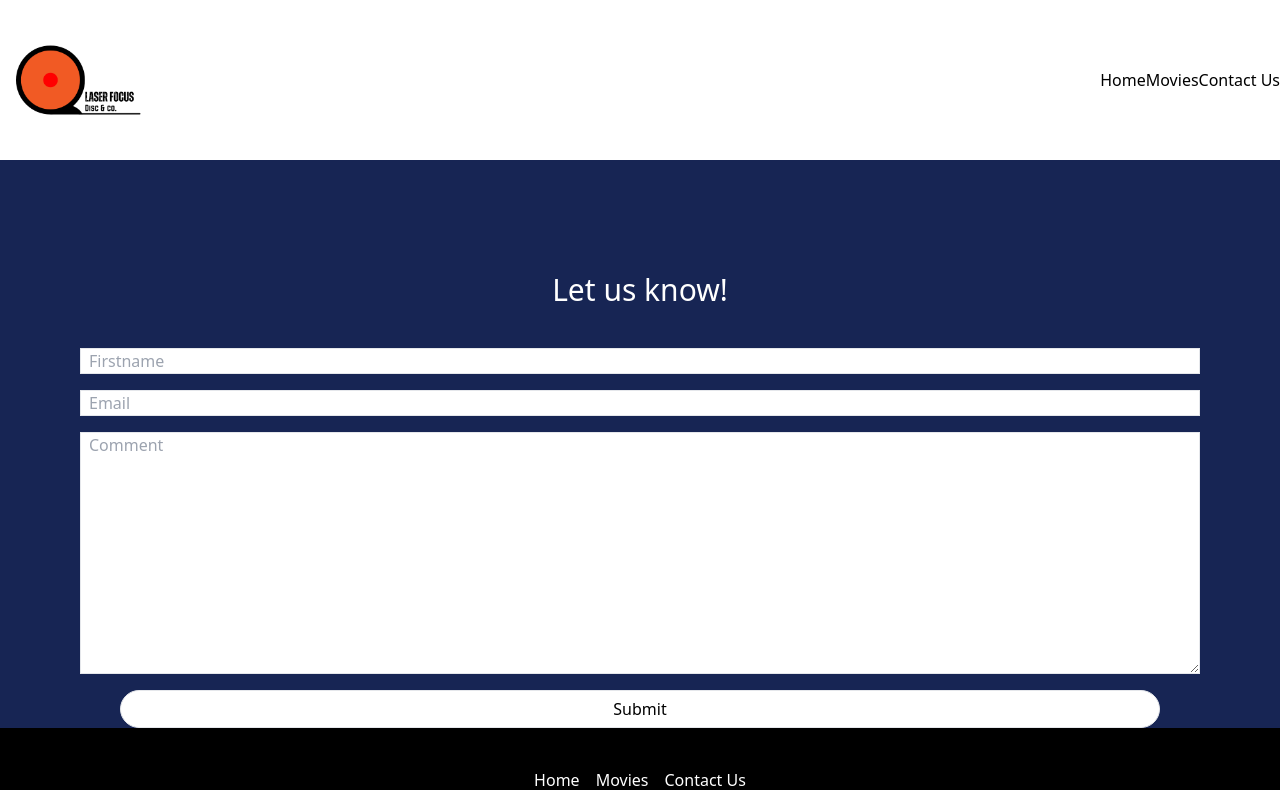
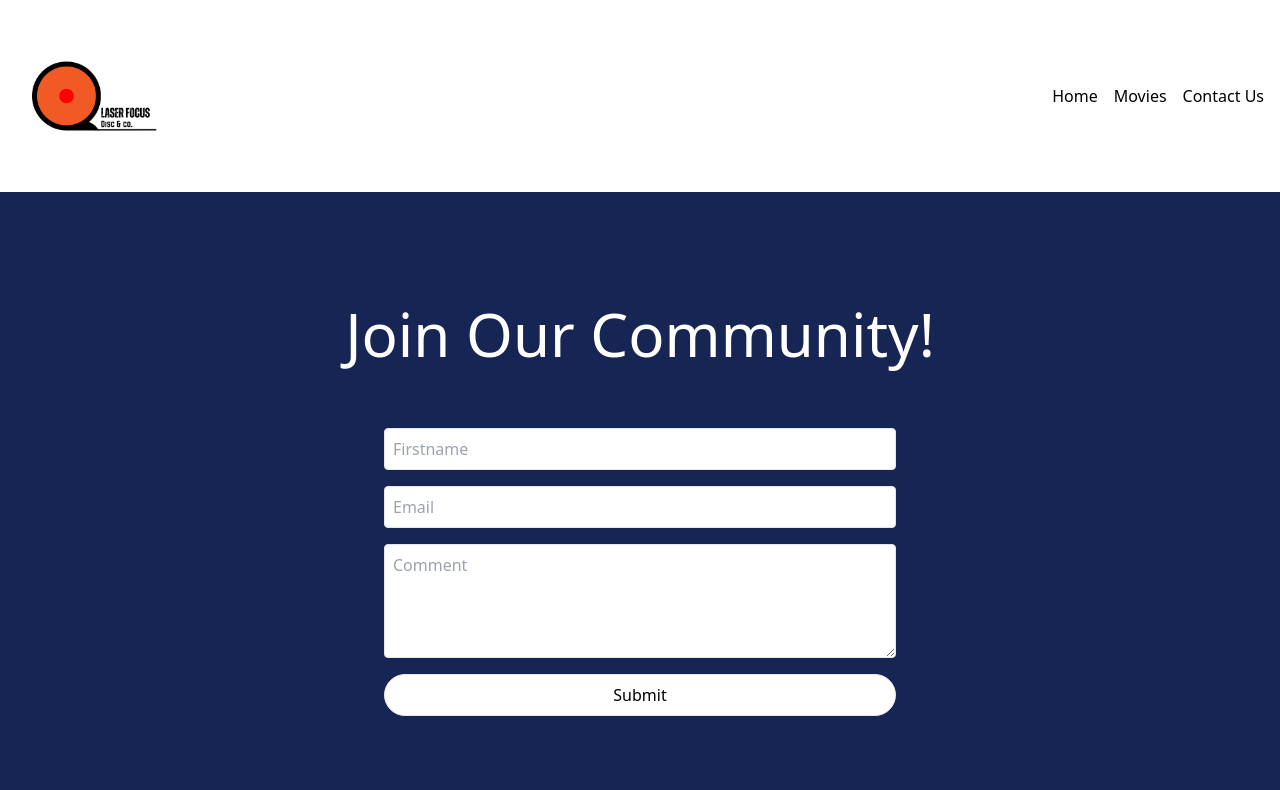
Before and after one commit to J8310048/Ecommerce-V2, a React (Vite) app in the folder ecommerce-v2-vite/: page /contact in a window 1280 px wide. Shown: the top 790 px of the page. Built offline with nearby package versions, Linux system fonts and the light colour scheme.

Commit message:
final design push

```diff
--- a/ecommerce-v2-vite/global_components/ContactForm.jsx
+++ b/ecommerce-v2-vite/global_components/ContactForm.jsx
@@ -14,18 +14,21 @@ function ContactForm() {
   };
 
   return (
-    <section>
-      <div >
-        <form onSubmit={handleSubmit(onSubmit)} className="phonemax: flex flex-col mt-10 relative m-0 justify-center mx-20">
+    <section className="p-4 phonemin:p-8 tabletmin:p-12 desktop:p-16">
+      <div className="flex justify-center">
+        <form
+          onSubmit={handleSubmit(onSubmit)}
+          className="flex flex-col w-full max-w-lg"
+        >
           <input
             {...register("FirstName", {
               required: "First Name is required",
               maxLength: { value: 50, message: "First Name cannot exceed 50 characters" }
             })}
             placeholder="Firstname"
-            className="phonemin: border mb-4  pl-2"
+            className="border mb-4 p-2 rounded"
           />
-          {errors.FirstName && <p className="text-red-500 ml-5">{errors.FirstName.message}</p>}
+          {errors.FirstName && <p className="text-red-500">{errors.FirstName.message}</p>}
 
           <input
             {...register("Email", {
@@ -36,23 +39,24 @@ function ContactForm() {
               }
             })}
             placeholder="Email"
-            className="phonemin: border mb-4  pl-2"
+            className="border mb-4 p-2 rounded"
           />
-          {errors.Email && <p className="text-red-500 ml-5">{errors.Email.message}</p>}
+          {errors.Email && <p className="text-red-500">{errors.Email.message}</p>}
 
           <textarea
             {...register("Comment", {
               maxLength: { value: 500, message: "Comment cannot exceed 500 characters" }
             })}
             placeholder="Comment"
-            className="phonemin: border mb-4  pl-2"
-            rows="10"
+            className="border mb-4 p-2 rounded"
+            rows="4"
           />
-          {errors.Comment && <p className="text-red-500 ml-5">{errors.Comment.message}</p>}
+          {errors.Comment && <p className="text-red-500">{errors.Comment.message}</p>}
 
           <input
             type="submit"
-            className="phonemax: border rounded-full text-center bg-white text-black mx-10 p-1.5  tabletmax: "
+            value="Submit"
+            className="border rounded-full text-center bg-white text-black p-2 cursor-pointer"
           />
         </form>
       </div>
--- a/ecommerce-v2-vite/global_components/Footer.jsx
+++ b/ecommerce-v2-vite/global_components/Footer.jsx
@@ -4,8 +4,8 @@ import Socials from "./Social-Icons";
 function Footer() {
   return (
     <div className="bg-black py-10 text-white">
-      <footer className="phonemin: flex flex-col justify-center items-center">
-        <ul className="phonemin: flex justify-center space-x-4">
+      <footer className="flex flex-col items-center justify-center">
+        <ul className="flex space-x-4">
           <li>
             <NavLink to="/" className="hover:underline">Home</NavLink>
           </li>
@@ -17,8 +17,8 @@ function Footer() {
           </li>
         </ul>
         <div>
-        <Socials/>
-      </div>
+          <Socials />
+        </div>
       </footer>
     </div>
   );
--- a/ecommerce-v2-vite/global_components/NavBar.jsx
+++ b/ecommerce-v2-vite/global_components/NavBar.jsx
@@ -1,24 +1,54 @@
-import { Link } from "react-router-dom";
-import Logo from "../global_components/Logo";
+import { useState } from 'react';
+import { Link } from 'react-router-dom';
+import Logo from '../global_components/Logo';
 
 function NavBar() {
+  const [isOpen, setIsOpen] = useState(false);
+
   return (
-    <div className=" tabletmin:flex inline-flex justify-between items-center bg-white text-black">
+    <div className="bg-white text-black">
+      <div className="flex justify-between items-center p-4">
         <Logo />
-      <div></div>
-      <nav>
-        <ul className="tabletmin:flex inline-flex">
-          <li>
+        <button
+          onClick={() => setIsOpen(!isOpen)}
+          className="tabletmin:hidden focus:outline-none"
+        >
+          <svg
+            className="w-6 h-6"
+            fill="none"
+            stroke="currentColor"
+            viewBox="0 0 24 24"
+            xmlns="http://www.w3.org/2000/svg"
+          >
+            <path
+              strokeLinecap="round"
+              strokeLinejoin="round"
+              strokeWidth="2"
+              d={isOpen ? "M6 18L18 6M6 6l12 12" : "M4 6h16M4 12h16M4 18h16"}
+            ></path>
+          </svg>
+        </button>
+        <nav className="hidden tabletmin:flex space-x-4">
           <Link to="/">Home</Link>
+          <Link to="/movies">Movies</Link>
+          <Link to="/contact">Contact Us</Link>
+        </nav>
+      </div>
+      {isOpen && (
+        <nav className="tabletmin:hidden">
+          <ul className="flex flex-col items-center p-4">
+            <li className="p-2">
+              <Link to="/" onClick={() => setIsOpen(false)}>Home</Link>
             </li>
-          <li>
-            <Link to="/movies">Movies</Link>
+            <li className="p-2">
+              <Link to="/movies" onClick={() => setIsOpen(false)}>Movies</Link>
             </li>
-          <li>
-            <Link to="/contact">Contact Us</Link>
+            <li className="p-2">
+              <Link to="/contact" onClick={() => setIsOpen(false)}>Contact Us</Link>
             </li>
           </ul>
         </nav>
+      )}
     </div>
   );
 }
--- a/ecommerce-v2-vite/global_components/Social-Icons.jsx
+++ b/ecommerce-v2-vite/global_components/Social-Icons.jsx
@@ -2,7 +2,7 @@ import { SocialIcon } from 'react-social-icons'
 
 function Socials() {
     return(
-        <div>
+        <div className='space-x-10 mt-10'>
         <SocialIcon url="https://www.facebook.com" bgColor="white" fgColor="black" />,
         <SocialIcon url="https://www.twitter.com" bgColor="white" fgColor="black"/>,
         <SocialIcon url="https://www.instagram.com" bgColor="white" fgColor="black"/>
--- a/ecommerce-v2-vite/page_components/Contact.jsx
+++ b/ecommerce-v2-vite/page_components/Contact.jsx
@@ -1,16 +1,12 @@
-import NavBar from "../global_components/NavBar";
-import Footer from "../global_components/Footer";
 import ContactForm from "../global_components/ContactForm";
 function Contact() {
   return (
 
       <section className="min-h-screen bg-blue-950 text-white flex flex-col">
-      <NavBar />
       <div className="phonemin: mt-28">
-        <h1 className="text-center text-3xl">Let us know!</h1>
+        <h1 className="text-center text-6xl">Join Our Community!</h1>
         <ContactForm className="flex-grow"/>
       </div>
-      <Footer/>
     </section>
 
 
--- a/ecommerce-v2-vite/page_components/Home.jsx
+++ b/ecommerce-v2-vite/page_components/Home.jsx
@@ -1,11 +1,8 @@
-import NavBar from "../global_components/NavBar";
-import Footer from "../global_components/Footer";
 import MovieCarousel from "../global_components/MovieCarousel";
 function Home() {
   return (
     <html className="min-h-screen">
       <section>
-      <NavBar />
       <MovieCarousel />
       <div className="bg-blue-950  text-center text-white">
         <article className="phonemax:px-16 grid grid-flow-row grid-cols-1 gap-5 mx-10 phonemax:grid-rows-8 justify-center items-center tabletmax:grid-cols-2 tabletmax:grid-rows-4 ">
@@ -42,7 +39,6 @@ function Home() {
 </article>
         <p className="phonemin:text-m p-20 tabletmin:text-2xl">Thank you for visiting <span>Laser Focus</span>. We are excited to help you discover your next treasured find.</p>
       </div>
-      <Footer />
     </section>
     </html>
 
--- a/ecommerce-v2-vite/page_components/Movies.jsx
+++ b/ecommerce-v2-vite/page_components/Movies.jsx
@@ -1,8 +1,7 @@
 import React, { useState, useEffect } from "react";
 import MoviesFetch from "../global_components/Movies_Fetch";
-import NavBar from "../global_components/NavBar";
 import Filter from "../global_components/Filter";  // Import the Filter component
-import Footer from "../global_components/Footer";
+
 
 function Movies() {
   const [movies, setMovies] = useState([]);
@@ -23,10 +22,9 @@ function Movies() {
     <html className="bg-blue-950">
       <div className=" text-white">
       <MoviesFetch setMovies={setMovies} setGenres={setGenres} />
-      <NavBar />
       <h1 className="phonemin:text-center py-10 text-4xl tabletmin:text-6xl">Movies</h1>
       <Filter filter={filter} setFilter={setFilter} genres={genres} />  {/* Pass genres to Filter */}
-      <div className="phonemin:grid grid-flow-row-dense grid-cols-2 grid-rows-3 mx-0 relative tabletmin:grid-cols-3">
+      <div className="phonemin:grid grid-flow-row-dense grid-cols-1 mx-0 relative tabletmin:grid-cols-3 grid-rows-3">
         {filteredMovies.map((movie, index) => (
           <div key={index} className="phonemin:text-center m-5 bg-white rounded-3xl space-y-10">
             <img src={movie.movie_poster} alt={movie.name} className="phonemin:size-auto rounded-3xl"/>
@@ -40,7 +38,6 @@ function Movies() {
           </div>
         ))}
       </div>
-      <Footer />
     </div>
     </html>
 
--- a/ecommerce-v2-vite/src/App.jsx
+++ b/ecommerce-v2-vite/src/App.jsx
@@ -3,18 +3,24 @@ import Home from "../page_components/Home";
 import Contact from "../page_components/Contact";
 import Movies from "../page_components/Movies";
 import Page404 from "../page_components/Page404";
+import NavBar from "../global_components/NavBar"; // Ensure this path is correct
+import Footer from "../global_components/Footer"; // Ensure this path is correct
 import "./index.css";
 
 function App() {
   return (
-    <div>
+    <div className="flex flex-col min-h-screen">
       <BrowserRouter>
+        <NavBar />
+        <main className="flex-grow">
           <Routes>
             <Route path="/" element={<Home />} />
             <Route path="/movies" element={<Movies />} />
             <Route path="/contact" element={<Contact />} />
             <Route path="/*" element={<Page404 />} />
           </Routes>
+        </main>
+        <Footer />
       </BrowserRouter>
     </div>
   );
```
Lines whose indentation alone changed are shown as unchanged.
